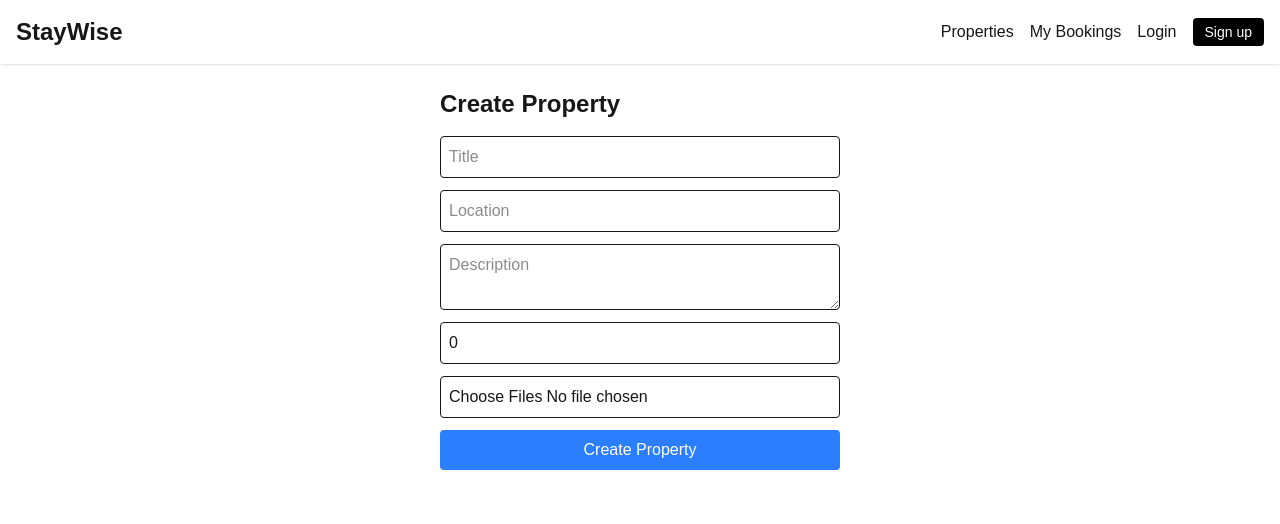
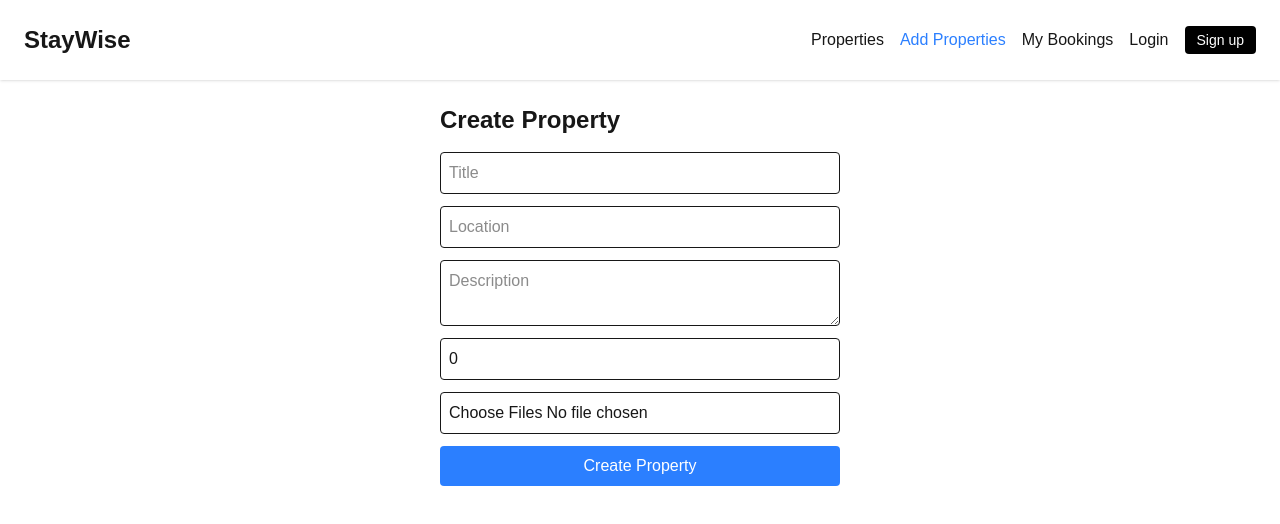
Before and after one commit to sharunnd/StayWise, a Next.js app in the folder frontend/: page /add-property in a window 1280 px wide. Shown: the top 524 px of the page. Built offline with nearby package versions, Linux system fonts and the light colour scheme; no server answers.

Commit message:
add footer and fix navbar z index

```diff
--- /dev/null
+++ b/frontend/src/components/Footer.tsx
@@ -0,0 +1,15 @@
+export default function Footer() {
+  return (
+    <div className=" bg-white shadow py-10 border-t border-t-gray-100">
+      <div className=" container mx-auto flex justify-between items-center">
+        <span className=" text-3xl text-black font-bold tracking-tight">
+          StayWise
+        </span>
+        <span className="text-black font-bold tracking-tight flex gap-4">
+          <p className=" cursor-pointer">Privacy Policy</p>
+          <p className=" cursor-pointer">Terms of Service</p>
+        </span>
+      </div>
+    </div>
+  );
+}
--- a/frontend/src/components/Navbar.tsx
+++ b/frontend/src/components/Navbar.tsx
@@ -25,8 +25,8 @@ export default function Navbar() {
     }
   };
   return (
-    <nav className=" bg-white shadow p-4 w-full border-b-gray-100 top-0 sticky">
-      <div className="container mx-auto flex justify-between items-center gap-3">
+    <nav className=" bg-white shadow p-6 z-50 w-full border-b-gray-100 top-0 sticky">
+      <div className="w-full flex justify-between items-center gap-3">
         <Link href="/" className="font-bold text-2xl">
           StayWise
         </Link>
@@ -34,6 +34,9 @@ export default function Navbar() {
         <div className="flex items-center gap-4 overflow-x-auto">
           <Link href="/" className={linkClasses("/")}>
             Properties
+          </Link>
+          <Link href="/add-property" className={linkClasses("/add-property")}>
+            Add Properties
           </Link>
           <Link href="/bookings" className={linkClasses("/bookings") + " whitespace-nowrap"}>
             My Bookings
```
